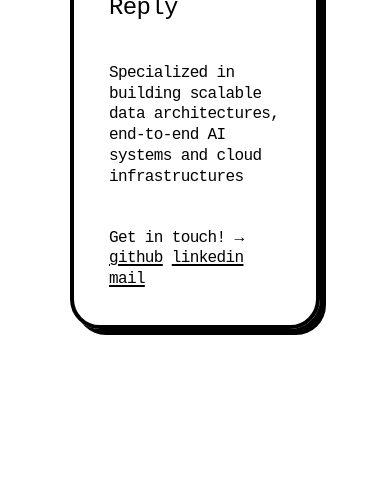
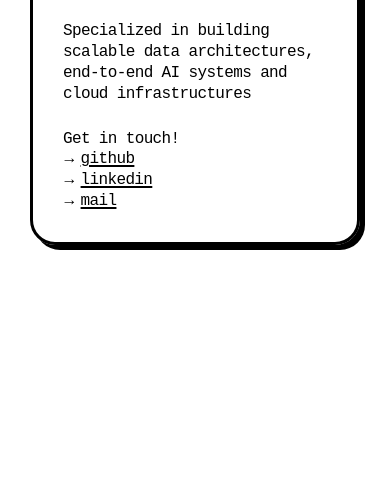
Before and after one commit to manumacc/website, a plain HTML site: page public/index.html in a window 390 px wide. Shown: the part 352-844 px from the top of the page. Drawn offline with Linux system fonts and the light colour scheme; a web font is replaced by a local one.

Commit message:
Adjust contact list layout and media queries

```diff
--- a/public/assets/style.css
+++ b/public/assets/style.css
@@ -36,6 +36,7 @@ body {
     text-rendering: optimizeLegibility;
     font-optical-sizing: auto;
     letter-spacing: -0.04rem;
+    font-size: 1em;
 
     display: flex;
     justify-content: center;
@@ -51,10 +52,17 @@ h1 {
     line-height: 1.2;
 }
 
+p, ul {
+    font-size: 1.5em;
+    line-height: 1.3;
+}
+
 p {
-    font-size: 1.5em;
-    margin: 40px 0 0 0;
-    line-height: 1.3;
+    margin: 1em 0 0 0;
+}
+
+ul {
+    margin: 0;
 }
 
 a {
@@ -93,34 +101,79 @@ a:hover, a:focus {
     box-shadow: 6px 6px 0 black;
 }
 
-@media screen and (max-width: 820px) {
+#contacts {
+    display: flex;
+    align-items: baseline;
+    gap: 0.7em;
+}
+
+.contact-list {
+    list-style: none;
+    padding: 0;
+    margin: 0;
+    display: inline-flex;
+    gap: 0.7em;
+}
+
+.contact-list li:first-child::before {
+    content: "→";
+    margin-right: 0.7em;
+}
+
+@media screen and (max-width: 860px) {
     h1 {
-        font-size: 1.8em;
+        font-size: 1.6em;
     }
 
-    p {
-        font-size: 1.3em;
+    p, ul {
+        font-size: 1.1em;
     }
 
     #card {
-        max-width: 480px;
+        max-width: 380px;
         padding: 40px;
         margin: 80px;
     }
 }
 
-@media screen and (max-width: 690px) {
+@media screen and (max-width: 640px) {
     h1 {
-        font-size: 1.5em;
+        font-size: 1.2em;
+    }
+
+    p, ul {
+        font-size: 1em;
     }
 
     p {
-        font-size: 1em;
+        margin: 1.5em 0 0 0;
     }
 
     #card {
-        max-width: 380px;
-        padding: 35px;
-        margin: 70px;
+        max-width: 280px;
+        padding: 30px;
+        margin: 30px;
+        border: 3px solid black;
+        box-shadow: 5px 5px 0 black;
+        border-radius: 25px;
+    }
+
+    #contacts {
+        display: block;
+    }
+
+    .contact-list {
+        display: block;
+    }
+
+    .contact-list li {
+        position: relative;
+        padding-left: 1.1em;
+    }
+
+    .contact-list li::before {
+        content: "→";
+        position: absolute;
+        left: 0.1em;
     }
 }
--- a/public/index.html
+++ b/public/index.html
@@ -2,7 +2,7 @@
 <html lang="en">
 <head>
   <meta charset="UTF-8">
-  <meta name="viewport" content="width=device-width, initial-scale=1">
+  <meta name="viewport" content="width=device-width, initial-scale=1.0">
   <title>Manuele Macchia</title>
   <meta name="description" content="Hi, I'm Manuele Macchia, data engineer and developer. Specialized in building scalable data solutions, end-to-end machine learning systems and cloud-based infrastructures.">
   <link rel="icon" type="image/png" href="assets/favicon/favicon-96x96.png" sizes="96x96" />
@@ -15,10 +15,16 @@
 </head>
 <body>
   <div id="card">
-    <h1><span class="italic">Hello!</span><br>
-      I'm <span class="bold">Manuele Macchia</span>,<br> <span class="bold">Data Engineer</span> at Reply</h1>
+    <h1><span class="italic">Hello!</span><br>I'm <span class="bold">Manuele Macchia</span>,<br> <span class="bold">Data Engineer</span> at Reply</h1>
     <p>Specialized in building scalable data architectures, end-to-end AI systems and cloud infrastructures</p>
-    <p>Get in touch! → <a href="https://github.com/manumacc">github</a> <a href="http://linkedin.com/in/manuelemacchia/">linkedin</a> <a href="mailto:hello@manuele.dev">mail</a></p>
+    <div id="contacts">
+      <p>Get in touch!</p>
+      <ul class="contact-list">
+        <li><a href="https://github.com/manumacc">github</a></li>
+        <li><a href="http://linkedin.com/in/manuelemacchia/">linkedin</a></li>
+        <li><a href="mailto:hello@manuele.dev">mail</a></li>
+      </ul>
+    </div>
   </div>
 </body>
 </html>
```
